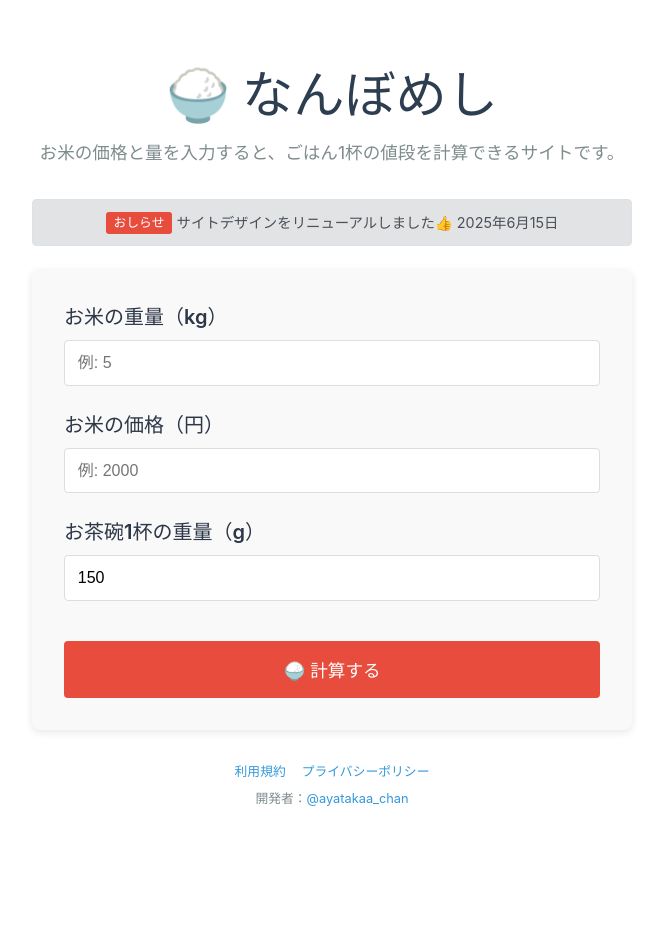
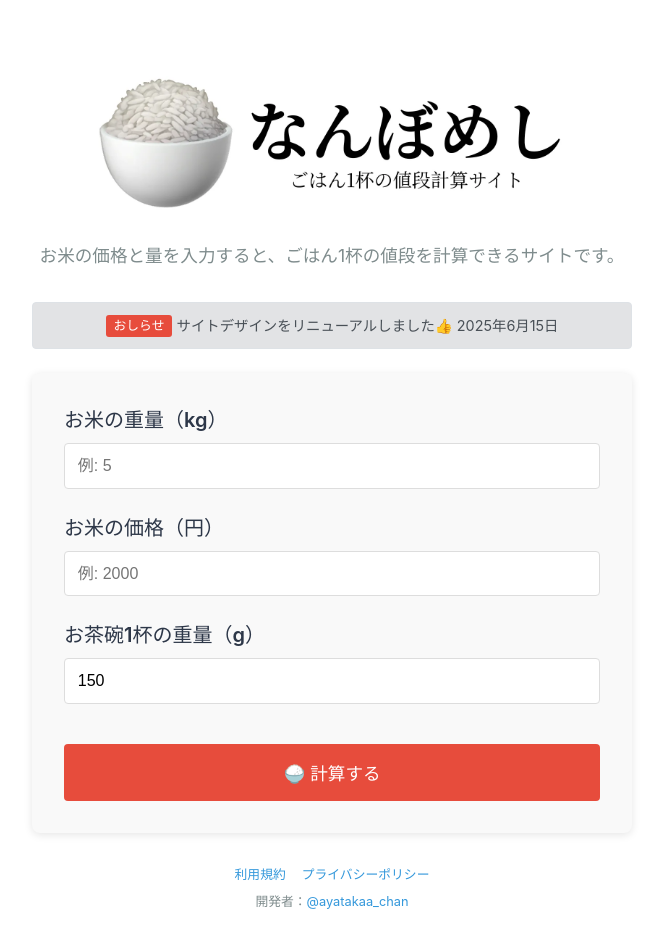
Before and after one commit to muranakaaa/nanbo-meshi, a React (Vite) app: page / in a window 1280 px wide. Shown: the whole page, without its empty margins (308-971 px from the left). Before the commit the page ends 840 px from the top, so only its background shows below. Built offline with nearby package versions, Linux system fonts and the light colour scheme; no server answers.

Commit message:
feat: ロゴの設定

```diff
--- a/src/App.jsx
+++ b/src/App.jsx
@@ -44,7 +44,17 @@ function App() {
 
   return (
     <div className="App">
-      <h1>🍚 なんぼめし</h1>
+      <h1 style={{ textAlign: 'center', marginBottom: '1rem' }}>
+        <img
+          src="/nanbo-meshi_logo.webp"
+          alt="なんぼめし - ごはん1杯の値段計算サイト"
+          style={{
+            maxWidth: '100%',
+            height: 'auto',
+            maxHeight: '150px'
+          }}
+        />
+      </h1>
       <p>お米の価格と量を入力すると、ごはん1杯の値段を計算できるサイトです。</p>
 
       <div style={{
```
Also changed, not shown: public/nanbo-meshi_logo.webp (added).
